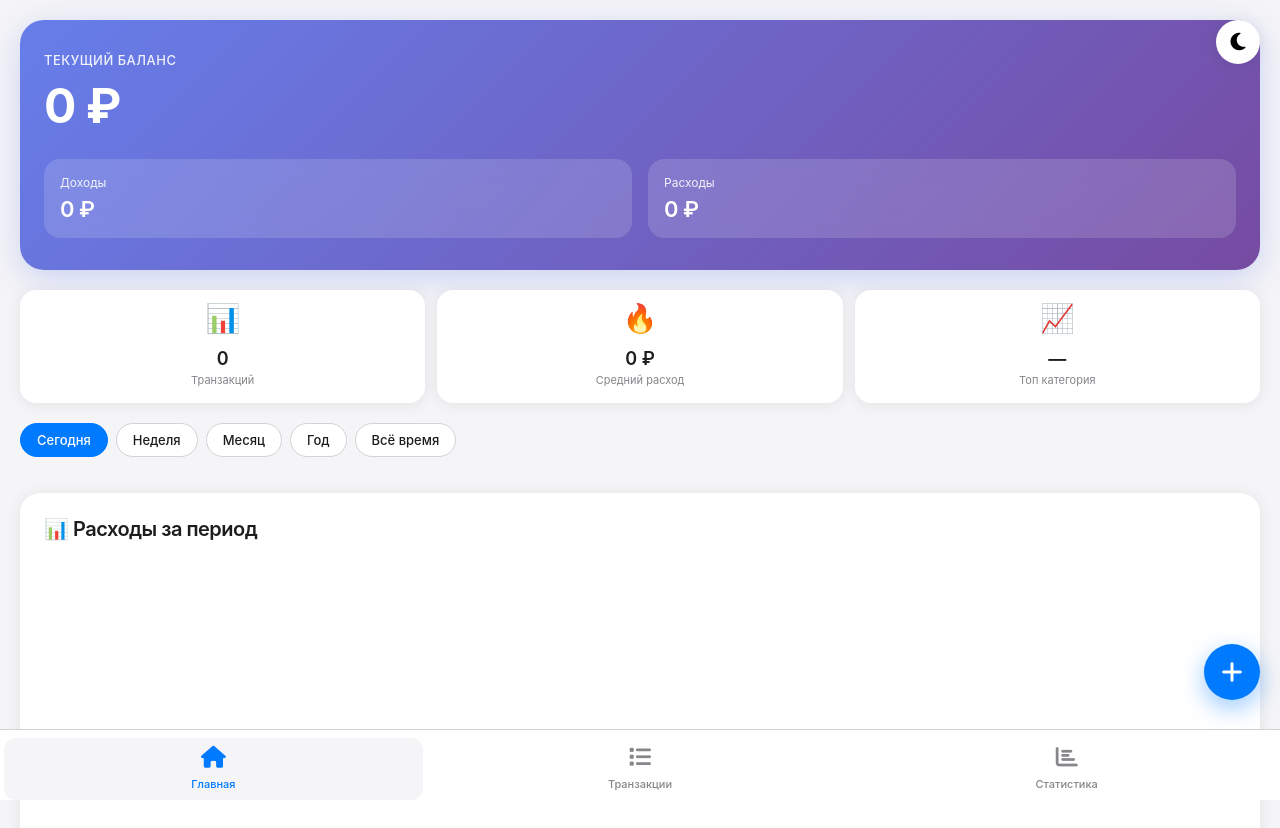
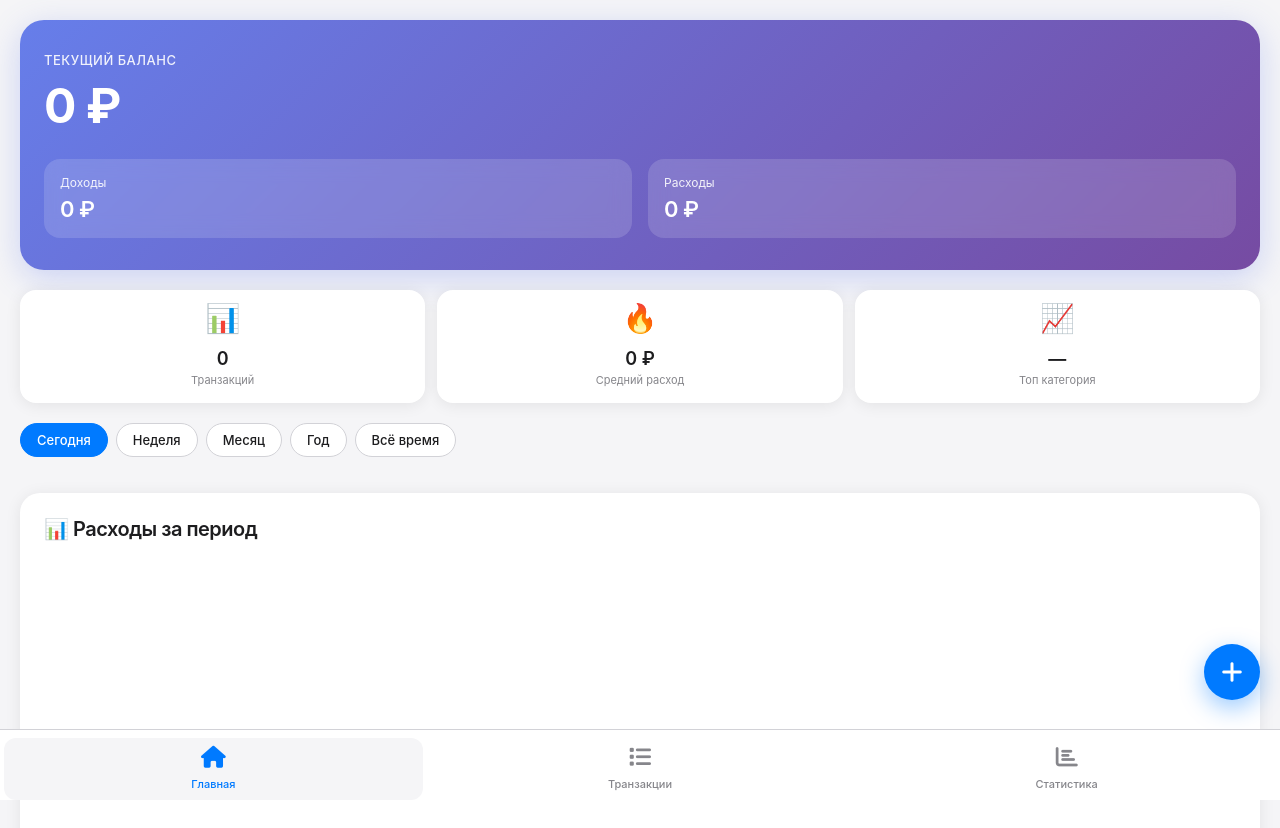
Before and after one commit to wellcomeai/finance-telegram-saas, a plain HTML site: page webapp/index.html in a window 1280 px wide. Shown: the top 828 px of the page. Drawn offline with nearby package versions, Linux system fonts and the light colour scheme; no server answers.

Commit message:
Update index.html

```diff
--- a/webapp/index.html
+++ b/webapp/index.html
@@ -18,11 +18,6 @@
     <link rel="stylesheet" href="/webapp/css/style.css">
 </head>
 <body data-theme="light">
-
-    <!-- Theme Toggle Button -->
-    <button class="theme-toggle" onclick="toggleTheme()">
-        <i class="fas fa-moon" id="themeIcon"></i>
-    </button>
 
     <!-- Dashboard Section -->
     <div id="dashboard" class="section active">
@@ -264,35 +259,6 @@
     <script src="/webapp/js/app.js"></script>
 
     <script>
-        // Theme Toggle
-        function toggleTheme() {
-            const body = document.body;
-            const currentTheme = body.getAttribute('data-theme');
-            const newTheme = currentTheme === 'light' ? 'dark' : 'light';
-            const icon = document.getElementById('themeIcon');
-
-            body.setAttribute('data-theme', newTheme);
-            icon.className = newTheme === 'light' ? 'fas fa-moon' : 'fas fa-sun';
-
-            // Save to localStorage
-            localStorage.setItem('theme', newTheme);
-
-            // Animate icon
-            icon.style.transform = 'rotate(360deg)';
-            setTimeout(() => {
-                icon.style.transform = 'rotate(0deg)';
-            }, 300);
-        }
-
-        // Load saved theme
-        document.addEventListener('DOMContentLoaded', function() {
-            const savedTheme = localStorage.getItem('theme') || 'light';
-            const icon = document.getElementById('themeIcon');
-            document.body.setAttribute('data-theme', savedTheme);
-            icon.className = savedTheme === 'light' ? 'fas fa-moon' : 'fas fa-sun';
-            icon.style.transition = 'transform 0.3s ease';
-        });
-
         // Date Filter
         let currentDateFilter = 'today';
 
```
